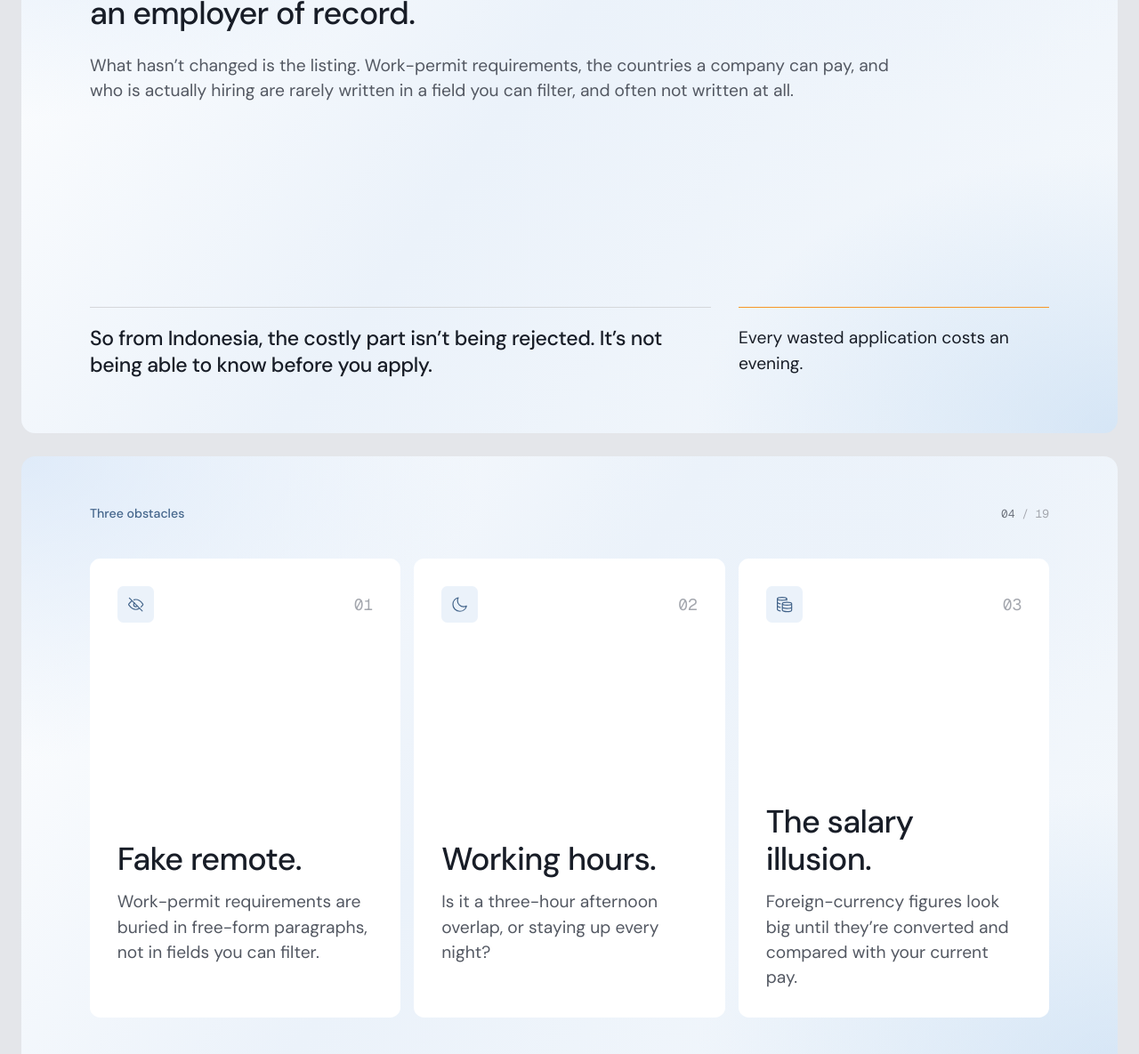
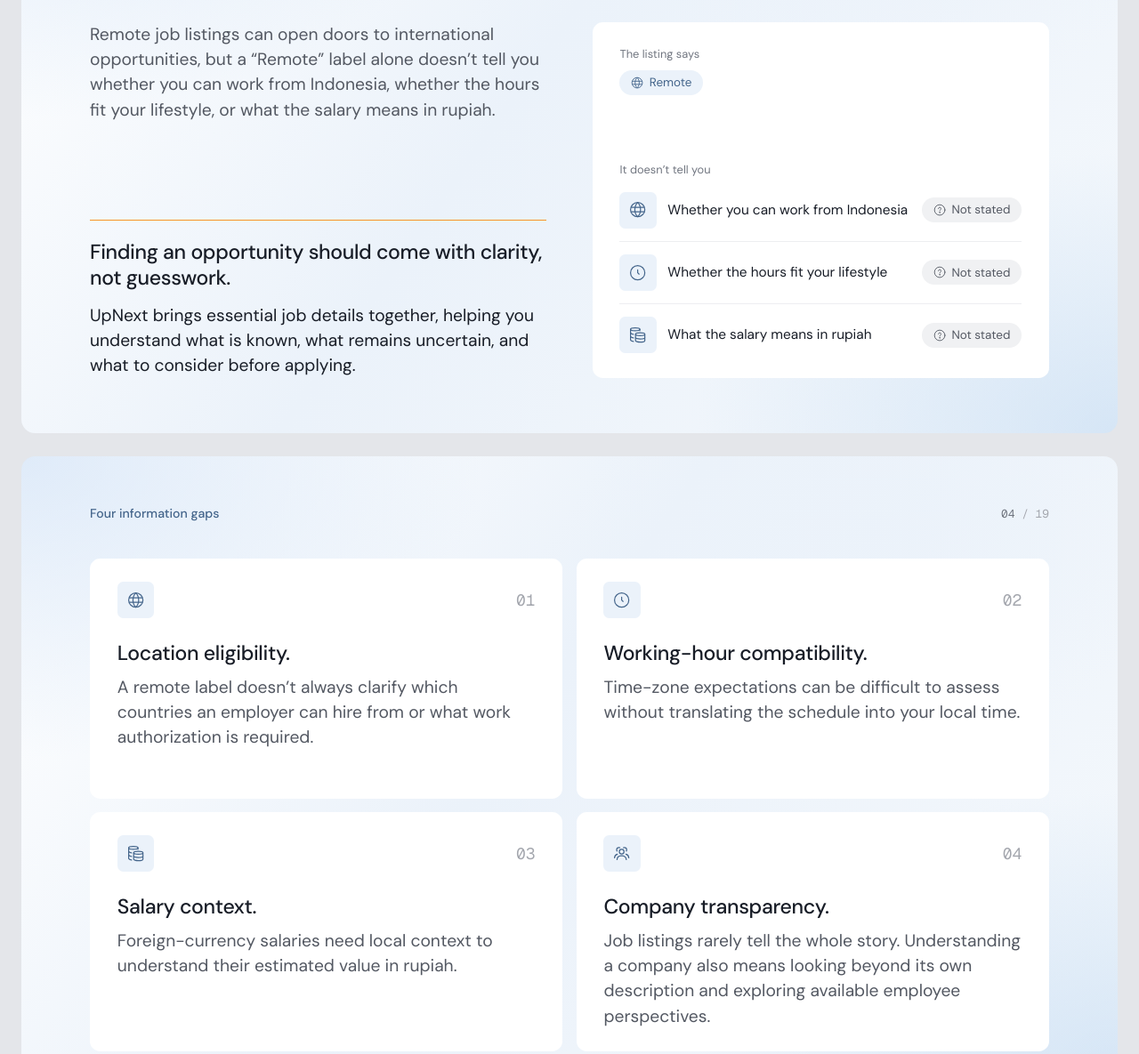
Before and after one commit to vinnasetiadi-droid/Bosshire-Design-Test, a plain HTML site: page deck/index.html in a window 1280 px wide. Shown: the part 1733-2918 px from the top of the page at 89% size. Drawn offline with nearby package versions, Linux system fonts and the light colour scheme.

Commit message:
Deck: copy baru Why now dan empat information gaps
- Why now memakai copy baru, dengan kartu label "Remote" yang menunjukkan
  apa saja yang tidak dijelaskan listing
- Three obstacles diganti Four information gaps: lokasi, jam kerja,
  konteks gaji, dan transparansi perusahaan
- PDF diekspor ulang

Co-Authored-By: Claude Opus 5.5 <noreply@anthropic.com>

```diff
--- a/deck/index.html
+++ b/deck/index.html
@@ -399,44 +399,71 @@
       margin-top: 4px;
     }
 
-    /* ── 04 Friction cards ── */
-    .three {
+    /* ── 04 Information gaps ── */
+    .gaps {
       display: grid;
-      grid-template-columns: repeat(3, minmax(0, 1fr));
+      grid-template-columns: repeat(2, minmax(0, 1fr));
+      grid-template-rows: repeat(2, minmax(0, 1fr));
       gap: 24px;
       flex: 1;
     }
-    .friction {
+    .gap {
+      padding: 40px 48px;
+      display: flex;
+      flex-direction: column;
+      gap: 40px;
+    }
+    .gap .top {
+      display: flex;
+      align-items: center;
+      justify-content: space-between;
+    }
+    .gap .num {
+      font-size: 28px;
+      color: var(--oa-text-subtle);
+    }
+
+    /* ── 03 Why now: the argument on the left, what a "Remote" label leaves out on the right ── */
+    .why {
+      flex: 1;
+      min-height: 0;
+      margin-top: 48px;
+      display: grid;
+      grid-template-columns: minmax(0, 1fr) minmax(0, 1fr);
+      gap: 80px;
+    }
+    .why-text {
       display: flex;
       flex-direction: column;
       justify-content: space-between;
     }
-    .friction .top {
+    .why-close {
+      padding-top: 32px;
+      border-top: 2px solid var(--bh-accent);
+    }
+    .label-card {
+      padding: 44px 48px;
       display: flex;
+      flex-direction: column;
+    }
+    .remote-chip {
+      align-self: flex-start;
+      margin-top: 14px;
+      background: var(--oa-primary-50);
+      color: var(--oa-primary);
+    }
+    .unknown {
+      display: grid;
+      grid-template-columns: 64px minmax(0, 1fr) auto;
       align-items: center;
-      justify-content: space-between;
+      gap: 20px;
+      padding: 22px 0;
     }
-    .friction .t-body {
-      min-height: 176px;
+    .unknown:first-child {
+      padding-top: 0;
     }
-    .friction .num {
-      font-size: 28px;
-      color: var(--oa-text-subtle);
-    }
-
-    /* ── 03 Why now ── */
-    .why-cols {
-      display: grid;
-      grid-template-columns: repeat(3, minmax(0, 1fr));
-      gap: 48px;
-      margin-top: auto;
-    }
-    .why-cols > div {
-      padding-top: 32px;
-      border-top: 2px solid var(--oa-line);
-    }
-    .why-cols > div.hit {
-      border-top-color: var(--bh-accent);
+    .unknown:last-child {
+      padding-bottom: 0;
     }
 
     /* ── 05 Solution ── */
@@ -892,39 +919,72 @@
     <section class="slide">
       <div class="head"><span class="eyebrow">Why now</span><span class="pg font-mono-ds"><b>03</b> / 19</span></div>
       <div class="body">
-        <h1 class="t-h2" style="max-width: 1600px">Remote work has been normal since <span class="font-mono-ds">2020</span>, and many global companies can now hire from anywhere through contracts or an employer of record.</h1>
-        <p class="t-body" style="max-width: 1400px; margin-top: 36px">What hasn’t changed is the listing. Work-permit requirements, the countries a company can pay, and who is actually hiring are rarely written in a field you can filter, and often not written at all.</p>
-        <div class="why-cols" style="grid-template-columns: minmax(0, 2fr) minmax(0, 1fr)">
-          <div><p class="t-h3">So from Indonesia, the costly part isn’t being rejected. It’s not being able to know before you apply.</p></div>
-          <div class="hit"><p class="t-body strong">Every wasted application costs an evening.</p></div>
+        <h1 class="t-h2" style="max-width: 1600px">Global opportunities are easier to find. Knowing which ones are right for you is another challenge.</h1>
+        <div class="why">
+          <div class="why-text">
+            <p class="t-body">Remote job listings can open doors to international opportunities, but a “Remote” label alone doesn’t tell you whether you can work from Indonesia, whether the hours fit your lifestyle, or what the salary means in rupiah.</p>
+            <div class="why-close">
+              <p class="t-h3">Finding an opportunity should come with clarity, not guesswork.</p>
+              <p class="t-body strong" style="margin-top: 20px">UpNext brings essential job details together, helping you understand what is known, what remains uncertain, and what to consider before applying.</p>
+            </div>
+          </div>
+          <div class="card label-card">
+            <p class="t-label">The listing says</p>
+            <span class="chip remote-chip"><i data-lucide="globe"></i>Remote</span>
+            <p class="t-label" style="margin-top: auto; margin-bottom: 24px">It doesn’t tell you</p>
+            <div class="rows">
+              <div class="unknown">
+                <div class="tile"><i data-lucide="globe"></i></div>
+                <p class="t-small strong">Whether you can work from Indonesia</p>
+                <span class="chip chip-muted"><i data-lucide="help-circle"></i>Not stated</span>
+              </div>
+              <div class="unknown">
+                <div class="tile"><i data-lucide="clock"></i></div>
+                <p class="t-small strong">Whether the hours fit your lifestyle</p>
+                <span class="chip chip-muted"><i data-lucide="help-circle"></i>Not stated</span>
+              </div>
+              <div class="unknown">
+                <div class="tile"><i data-lucide="coins"></i></div>
+                <p class="t-small strong">What the salary means in rupiah</p>
+                <span class="chip chip-muted"><i data-lucide="help-circle"></i>Not stated</span>
+              </div>
+            </div>
+          </div>
         </div>
       </div>
     </section>
 
-    <!-- 04 · Three obstacles -->
+    <!-- 04 · Four information gaps -->
     <section class="slide">
-      <div class="head"><span class="eyebrow">Three obstacles</span><span class="pg font-mono-ds"><b>04</b> / 19</span></div>
+      <div class="head"><span class="eyebrow">Four information gaps</span><span class="pg font-mono-ds"><b>04</b> / 19</span></div>
       <div class="body">
-        <div class="three">
-          <div class="card friction">
-            <div class="top"><div class="tile"><i data-lucide="eye-off"></i></div><span class="num font-mono-ds">01</span></div>
+        <div class="gaps">
+          <div class="card gap">
+            <div class="top"><div class="tile"><i data-lucide="globe"></i></div><span class="num font-mono-ds">01</span></div>
             <div>
-              <h2 class="t-h2">Fake remote.</h2>
-              <p class="t-body" style="margin-top: 20px">Work-permit requirements are buried in free-form paragraphs, not in fields you can filter.</p>
+              <h2 class="t-h3">Location eligibility.</h2>
+              <p class="t-body" style="margin-top: 14px">A remote label doesn’t always clarify which countries an employer can hire from or what work authorization is required.</p>
             </div>
           </div>
-          <div class="card friction">
-            <div class="top"><div class="tile"><i data-lucide="moon"></i></div><span class="num font-mono-ds">02</span></div>
+          <div class="card gap">
+            <div class="top"><div class="tile"><i data-lucide="clock"></i></div><span class="num font-mono-ds">02</span></div>
             <div>
-              <h2 class="t-h2">Working hours.</h2>
-              <p class="t-body" style="margin-top: 20px">Is it a three-hour afternoon overlap, or staying up every night?</p>
+              <h2 class="t-h3">Working-hour compatibility.</h2>
+              <p class="t-body" style="margin-top: 14px">Time-zone expectations can be difficult to assess without translating the schedule into your local time.</p>
             </div>
           </div>
-          <div class="card friction">
+          <div class="card gap">
             <div class="top"><div class="tile"><i data-lucide="coins"></i></div><span class="num font-mono-ds">03</span></div>
             <div>
-              <h2 class="t-h2">The salary illusion.</h2>
-              <p class="t-body" style="margin-top: 20px">Foreign-currency figures look big until they’re converted and compared with your current pay.</p>
+              <h2 class="t-h3">Salary context.</h2>
+              <p class="t-body" style="margin-top: 14px">Foreign-currency salaries need local context to understand their estimated value in rupiah.</p>
+            </div>
+          </div>
+          <div class="card gap">
+            <div class="top"><div class="tile"><i data-lucide="users"></i></div><span class="num font-mono-ds">04</span></div>
+            <div>
+              <h2 class="t-h3">Company transparency.</h2>
+              <p class="t-body" style="margin-top: 14px">Job listings rarely tell the whole story. Understanding a company also means looking beyond its own description and exploring available employee perspectives.</p>
             </div>
           </div>
         </div>
```
Also changed, not shown: 1 other file.
